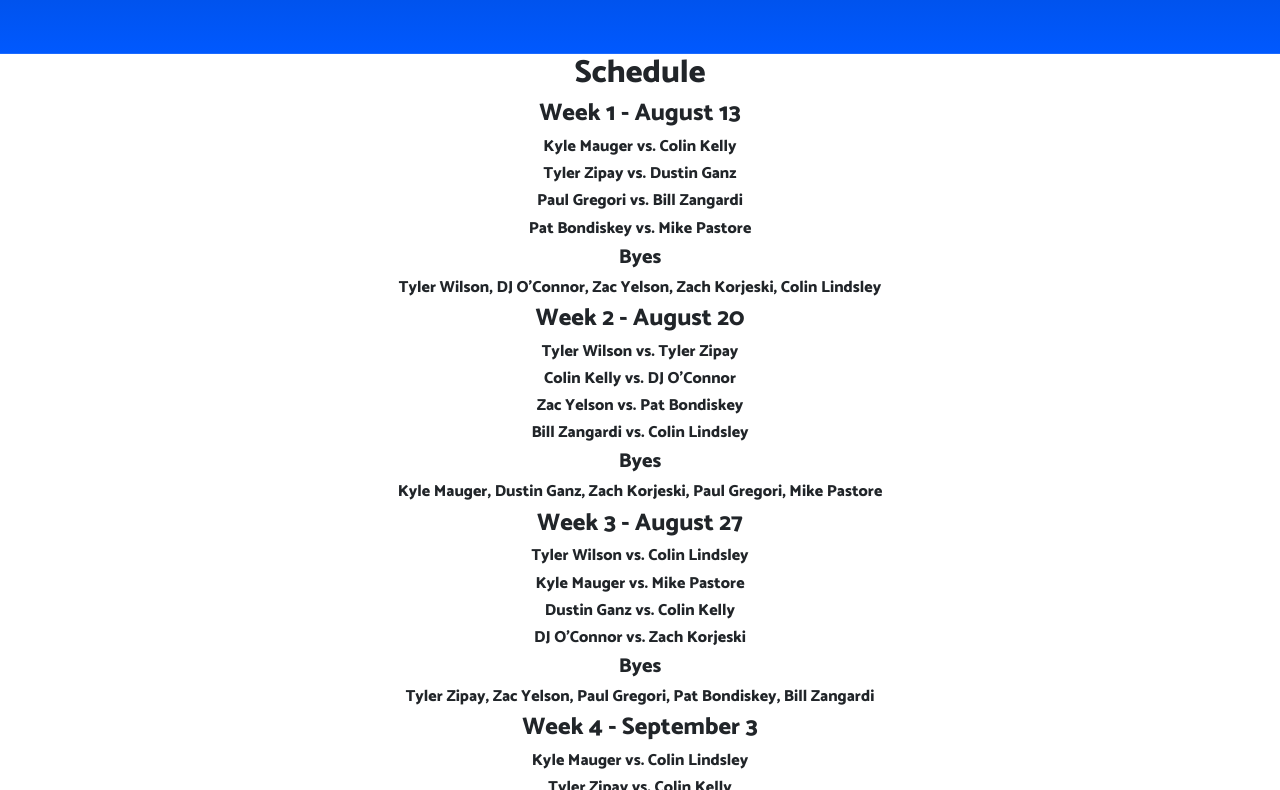
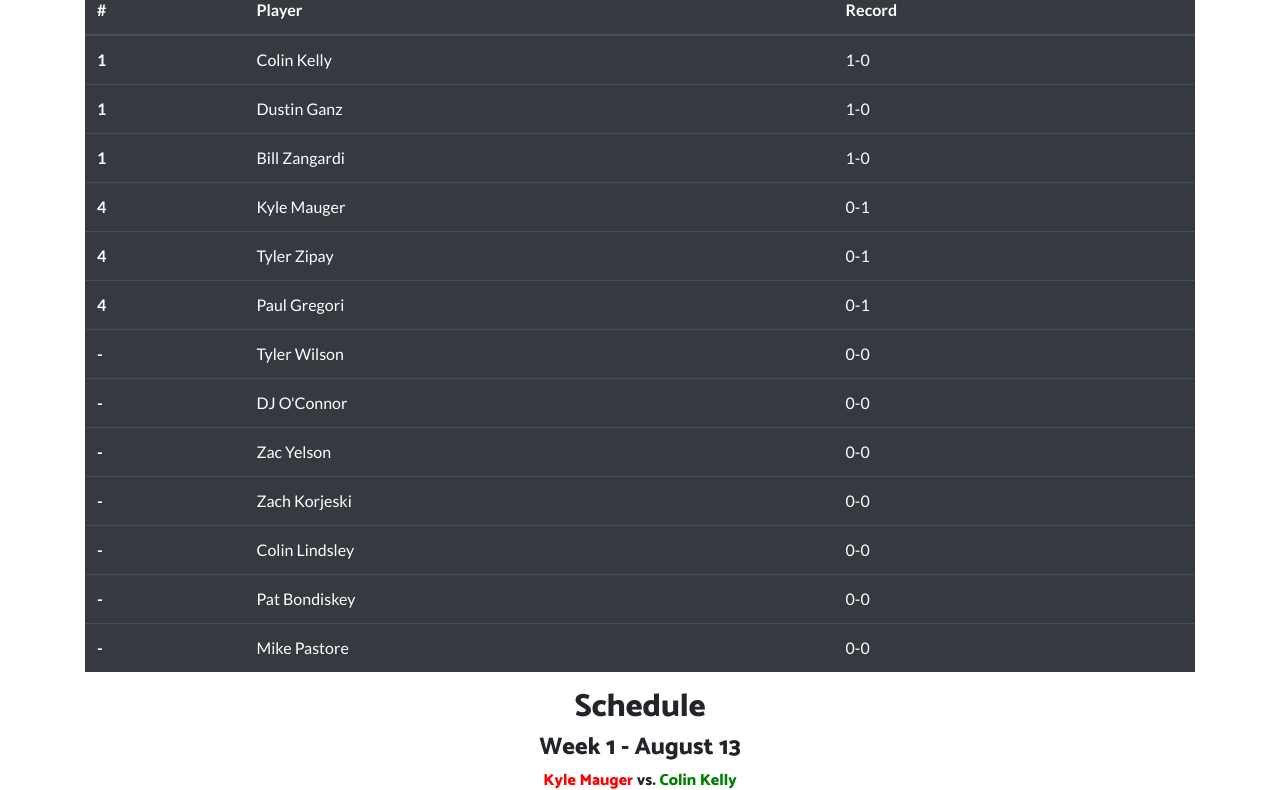
Before and after one commit to fairmountracquetclub/fairmountracquetclub.github.io, a plain HTML site: page index.html in a window 1280 px wide. Shown: the part 748-1538 px from the top of the page. Drawn offline with Linux system fonts and the light colour scheme.

Commit message:
Standings week 1

```diff
--- a/css/main.css
+++ b/css/main.css
@@ -165,3 +165,11 @@ header.masthead .bg-circle-4 {
   -webkit-box-shadow: 0 0 0 0.2rem rgba(255, 106, 0, 0.5);
   box-shadow: 0 0 0 0.2rem rgba(255, 106, 0, 0.5);
 }
+
+.winner {
+  color: green;
+}
+
+.loser {
+  color: red;
+}
--- a/index.html
+++ b/index.html
@@ -2,14 +2,21 @@
 <html lang="en">
 
 <head>
-
+  <!-- Global site tag (gtag.js) - Google Analytics -->
+  <script async src="https://www.googletagmanager.com/gtag/js?id=UA-69656923-2"></script>
+  <script>
+    window.dataLayer = window.dataLayer || [];
+    function gtag(){dataLayer.push(arguments);}
+    gtag('js', new Date());
+    gtag('config', 'UA-69656923-2');
+  </script>
   <meta charset="utf-8">
   <meta name="viewport" content="width=device-width, initial-scale=1, shrink-to-fit=no">
-  <meta name="description" content="Fairmount Racquet League">
+  <meta name="description" content="Fairmount Racquet Club">
   <meta name="author" content="The Black Taxi Boys">
 
-  <title>Fairmount Racquet League</title>
-
+  <title>Fairmount Racquet Club</title>
+  <link href="/YOUR_PATH/favicon.ico" rel="icon" type="image/x-icon" />
   <!-- Bootstrap core CSS -->
   <link href="vendor/bootstrap/css/bootstrap.min.css" rel="stylesheet">
 
@@ -27,7 +34,7 @@
   <!-- Navigation -->
   <nav class="navbar navbar-expand-lg navbar-dark navbar-custom fixed-top">
     <div class="container">
-      <a class="navbar-brand" href="#">Fairmount Racquet League</a>
+      <a class="navbar-brand" href="#">Fairmount Racquet Club</a>
       <button class="navbar-toggler" type="button" data-toggle="collapse" data-target="#navbarResponsive" aria-controls="navbarResponsive" aria-expanded="false" aria-label="Toggle navigation">
         <span class="navbar-toggler-icon"></span>
       </button>
@@ -47,21 +54,102 @@
   <header class="masthead text-center text-white">
     <div class="masthead-content">
       <div class="container">
-        <h1 class="masthead-heading mb-0">Fairmount Racquet League</h1>
+        <h1 class="masthead-heading mb-0">Fairmount Racquet Club</h1>
         <h2 class="masthead-subheading mb-0">The Black Taxi Boys</h2>
         <a href="#schedule" class="btn btn-primary btn-xl rounded-pill mt-5">Schedule</a>
       </div>
     </div>
   </header>
+  <div class="container">
+    <div align="center" id="standings">
+      <h2>Standings</h2>
+      <table class="table table-hover  table-dark">
+        <thead>
+          <tr>
+            <th scope="col">#</th>
+            <th scope="col">Player</th>
+            <th scope="col">Record</th>
+          </tr>
+        </thead>
+        <tbody>
+          <tr>
+            <th scope="row">1</th>
+            <td>Colin Kelly</td>
+            <td>1-0</td>
+          </tr>
+          <tr>
+            <th scope="row">1</th>
+            <td>Dustin Ganz</td>
+            <td>1-0</td>
+          </tr>
+          <tr>
+            <th scope="row">1</th>
+            <td>Bill Zangardi</td>
+            <td>1-0</td>
+          </tr>
+          <tr>
+            <th scope="row">4</th>
+            <td>Kyle Mauger</td>
+            <td>0-1</td>
+          </tr>
+          <tr>
+            <th scope="row">4</th>
+            <td>Tyler Zipay</td>
+            <td>0-1</td>
+          </tr>
+          <tr>
+            <th scope="row">4</th>
+            <td>Paul Gregori</td>
+            <td>0-1</td>
+          </tr>
+          <tr>
+            <th scope="row">-</th>
+            <td>Tyler Wilson</td>
+            <td>0-0</td>
+          </tr>
+          <tr>
+            <th scope="row">-</th>
+            <td>DJ O'Connor</td>
+            <td>0-0</td>
+          </tr>
+          <tr>
+            <th scope="row">-</th>
+            <td>Zac Yelson</td>
+            <td>0-0</td>
+          </tr>
+          <tr>
+            <th scope="row">-</th>
+            <td>Zach Korjeski</td>
+            <td>0-0</td>
+          </tr>
+          <tr>
+            <th scope="row">-</th>
+            <td>Colin Lindsley</td>
+            <td>0-0</td>
+          </tr>
+          <tr>
+            <th scope="row">-</th>
+            <td>Pat Bondiskey</td>
+            <td>0-0</td>
+          </tr>
+          <tr>
+            <th scope="row">-</th>
+            <td>Mike Pastore</td>
+            <td>0-0</td>
+          </tr>
+        </tbody>
+      </table>
+    </div>
+  </div>
 
   <div class="container">
     <div align="center" id="schedule">
       <h2>Schedule</h2>
       <h4>Week 1 - August 13</h4>
-      <h6>Kyle Mauger vs. Colin Kelly</h6>
-      <h6>Tyler Zipay vs. Dustin Ganz</h6>
-      <h6>Paul Gregori vs. Bill Zangardi</h6>
-      <h6>Pat Bondiskey vs. Mike Pastore</h6>
+      <h6><span class="loser">Kyle Mauger</span> vs. <span class="winner">Colin Kelly</span></h6>
+      <h6><span class="loser">Tyler Zipay</span> vs. <span class="winner">Dustin Ganz</span></h6>
+      <h6><span class="loser">Paul Gregori</span> vs. <span class="winner">Bill Zangardi</span></h6>
+      <h6>Pat Bondiskey vs. Mike Pastore (RESCHEDULED)</h6>
       <h5>Byes</h5>
       <h6>Tyler Wilson, DJ O'Connor, Zac Yelson, Zach Korjeski, Colin Lindsley</h6>
       <h4>Week 2 - August 20</h4>
@@ -122,7 +210,7 @@
   <!-- Footer -->
   <footer class="py-5 bg-black">
     <div class="container">
-      <p class="m-0 text-center text-white small">Copyright &copy; Fairmount Racquet League 2019</p>
+      <p class="m-0 text-center text-white small">Copyright &copy; Fairmount Racquet Club 2019</p>
     </div>
     <!-- /.container -->
   </footer>
```
Also changed, not shown: img/favicon.ico (added).
